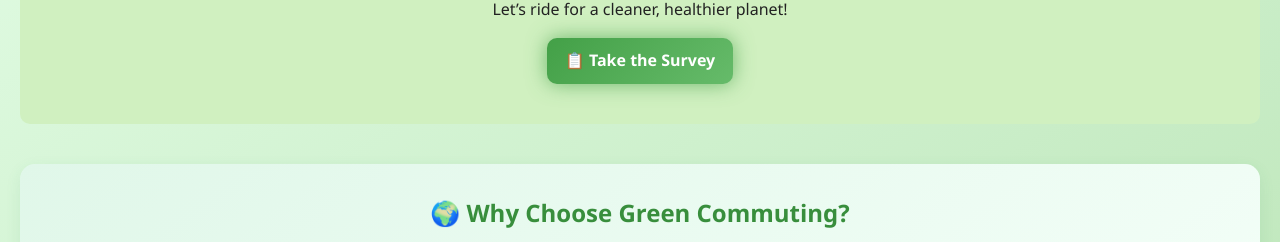
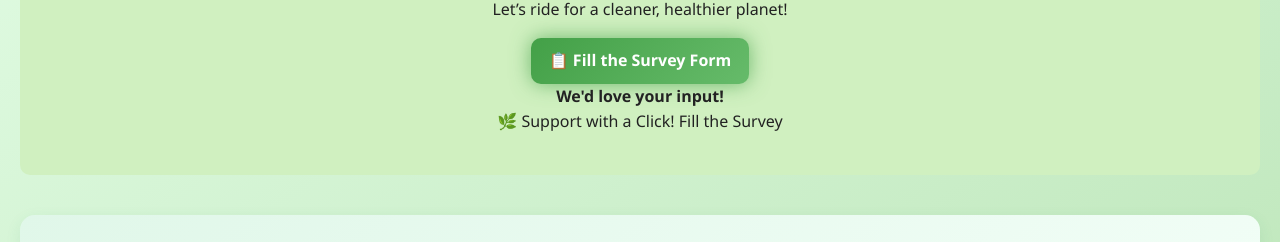
Before and after one commit to jin923/green-commuting-campaign, a plain HTML site: page main.html in a window 1280 px wide. Shown: the part 119-361 px from the top of the page. Drawn offline with Linux system fonts and the light colour scheme.

Commit message:
Update main.html

```diff
--- a/main.html
+++ b/main.html
@@ -25,8 +25,10 @@
   <a href="https://docs.google.com/forms/d/e/1FAIpQLSeN4TFPF1_nHnH5Jr9MOu05D8waJfEpLVhb6eRJnNH2poLDVA/viewform?usp=sharing&ouid=106972014058368813520"
      target="_blank"
      class="btn glow-btn">
-     📋 Take the Survey
+     📋 Fill the Survey Form
   </a>
+  <p><strong>We'd love your input!</strong><br>
+🌿 Support with a Click! Fill the Survey</p>
 </header>
 
 
```
